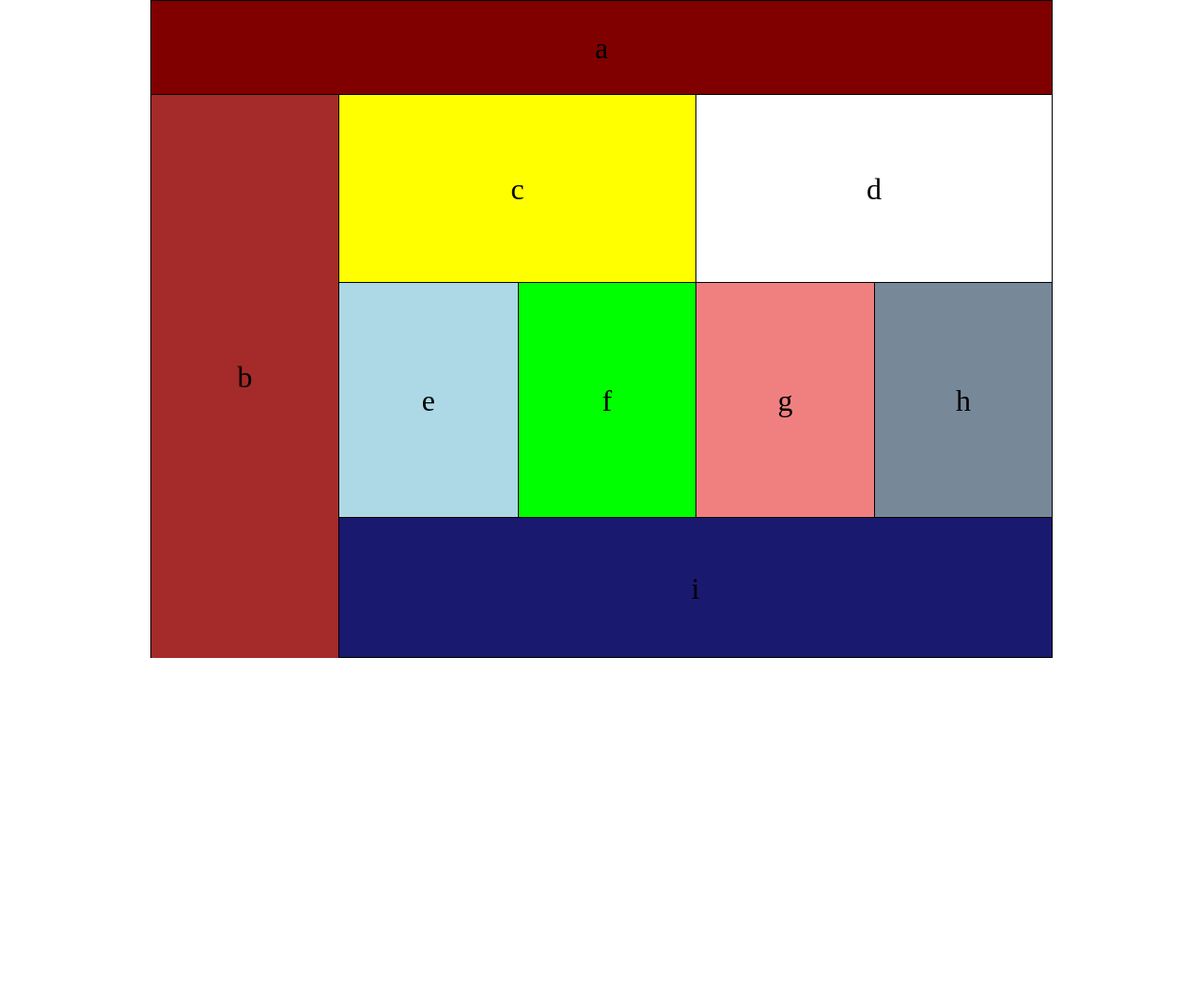
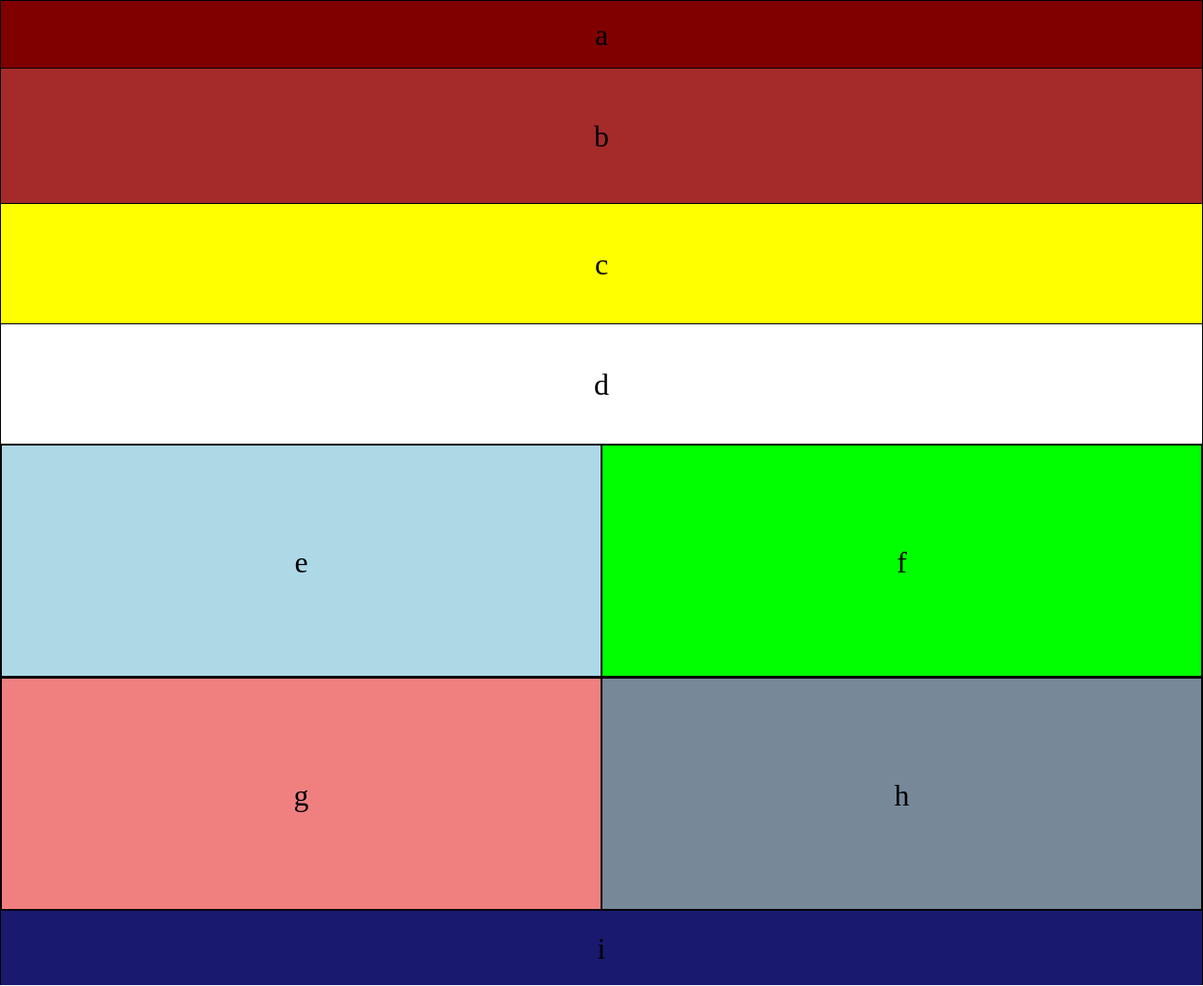
Before and after one commit to robertjnielsen/cf-301-lab-04a, a plain HTML site: page index.html in a window 1280 px wide. Shown: the whole page at 94% size. Before the commit the page ends 800 px from the top, so only its background shows below. Drawn offline with Linux system fonts and the light colour scheme.

Commit message:
Mobile view complete.

```diff
--- a/css/layout.css
+++ b/css/layout.css
@@ -1,116 +1,45 @@
+body {
+  display: flex;
+  flex-direction: column;
+}
+
+section {
+  width: 100%;
+}
+
 .section-a {
-    height: 75px;
-    width: 480px;
-    line-height: 75px;
+  height: 4.5rem;
+  line-height: 4.5rem;
 }
 
 .section-b {
-    height: 150px;
-    width: 480px;
-    line-height: 150px;
+  height: 9rem;
+  line-height: 9rem;
 }
 
 .section-c,
 .section-d {
-    height: 125px;
-    width: 480px;
-    line-height: 125px;
+  height: 8rem;
+  line-height: 8rem;
 }
 
 .section-ef,
 .section-gh {
-    height: 250px;
-    width: 480px;
-    line-height: 250px;
+  width: 100%;
+  height: 15.5rem;
+  line-height: 15.5rem;
+  display: flex;
+  flex-direction: row;
 }
 
 .div-e,
 .div-f,
 .div-g,
-.giv-h {
-    float: left;
-    height: 250px;
-    width: 50%;
-    line-height: 250px;
-}
-
-.div-f,
 .div-h {
-    border-top: none;
+  width: 50%;
 }
 
 .section-i {
-    height: 80px;
-    width: 480px;
-    line-height: 80px;
-    border-bottom: solid 1px black;
+  height: 5rem;
+  line-height: 5rem;
 }
-
-@media (min-width: 768px) {
-    body {
-        width: 960px;
-        margin: auto;
-    }
-
-    .section-a {
-        height: 100px;
-        width: 100%;
-        line-height: 100px;
-    }
-
-    .section-b {
-        float: left;
-        height: 600px;
-        width: 200px;
-        line-height: 600px;
-        border-right: none;
-    }
-
-    .section-c,
-    .section-d {
-        float: left;
-        height: 200px;
-        width: 380px;
-        line-height: 200px;
-    }
-
-    .section-c,
-    .section-ef {
-        border-right: none;
-    }
-
-    .section-ef,
-    .section-gh {
-        float: left;
-        width: 380px;
-        height: 250px;
-        line-height: 250px;
-    }
-
-    .div-e,
-    .div-f,
-    .div-g,
-    .div-h {
-        float: left;
-        height: 250px;
-        width: 50%;
-        line-height: 250px;
-    }
-
-    .div-e,
-    .div-g {
-        border: none;
-    }
-
-    .div-f,
-    .div-h {
-        border-right: none;
-    }
-
-    .section-i {
-        float: left;
-        height: 150px;
-        width: 760px;
-        line-height: 150px;
-    }
-}
--- a/index.html
+++ b/index.html
@@ -1,14 +1,14 @@
 <!DOCTYPE html>
 <html lang="en">
   <head>
-    <meta charset="UTF-8">
-    <meta name="viewport" content="width=device-width, initial-scale=1.0">
-    <meta http-equiv="X-UA-Compatible" content="ie=edge">
-    <link rel="stylesheet" href="css/reset.css">
-    <link rel="stylesheet" href="css/base.css">
-    <link rel="stylesheet" href="css/layout.css">
-    <link rel="stylesheet" href="css/themes.css">
-    <title>CF 301: Lab 01</title>
+    <meta charset="UTF-8" />
+    <meta name="viewport" content="width=device-width, initial-scale=1.0" />
+    <meta http-equiv="X-UA-Compatible" content="ie=edge" />
+    <link rel="stylesheet" href="css/reset.css" />
+    <link rel="stylesheet" href="css/base.css" />
+    <link rel="stylesheet" href="css/layout.css" />
+    <link rel="stylesheet" href="css/themes.css" />
+    <title>CF 301: Lab 04a</title>
   </head>
   <body>
     <section class="section-a">a</section>
```
Lines whose indentation alone changed are shown as unchanged.
